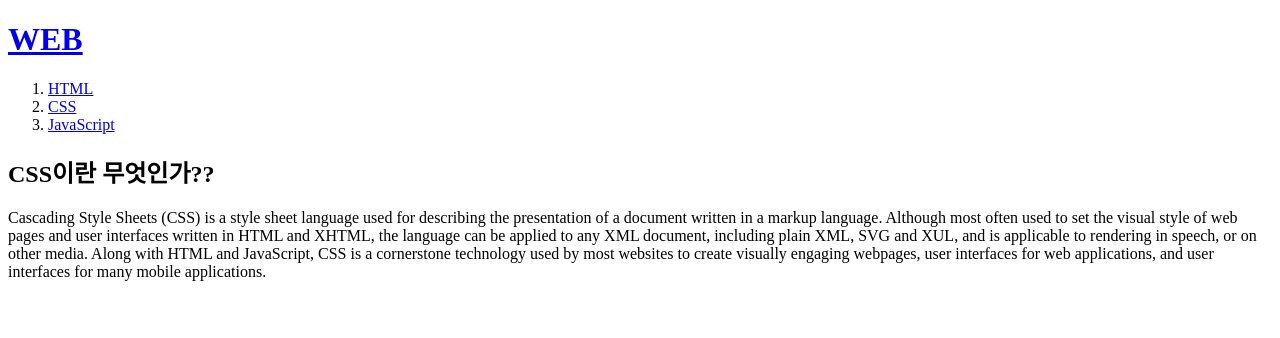
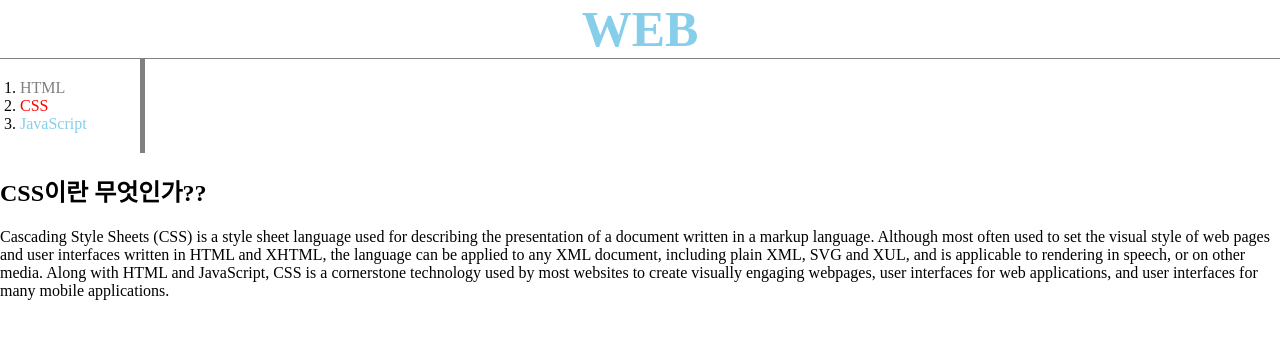
Before and after one commit to kr74508/WEB1, a plain HTML site: page 2.html in a window 1280 px wide. Drawn offline with Linux system fonts and the light colour scheme.

Commit message:
Add files via upload

```diff
--- a/2.html
+++ b/2.html
@@ -1,16 +1,52 @@
-<!doctype HTML>
+<!DOCTYPE HTML>
 <html>
   <head>
       <title>WEB1 - CSS</title>
         <meta charset="utf-8">
+      <style>
+         #active{
+              color: red;
+          }
+          a{
+              color:skyblue;
+              text-decoration: none;
+          }
+          h1{
+              font-size: 50px;
+              text-align: center;
+              border-bottom: 1px solid gray;
+              margin: 0px;
+              padding; 20px
+          }
+          .saw{
+              color:gray;
+          }
+          ol{
+              border-right: 5px solid gray;
+              width: 100px;
+              margin: 0;
+              padding: 20px;
+          }
+          body{
+              margin: 0px;
+          }
+      </style>
       </head>
       <body>
         <h1><a href="index.html">WEB</a></h1>
         <ol>
-          <li><a href="1.html">HTML</a></li>
-          <li><a href="2.html">CSS</a></li>
-          <li><a href="3.html">JavaScript</a></li>
+            <li><a href="1.html" class="saw">HTML</a></li>
+            <li><a href="2.html" class="saw" id="active">CSS</a></li>
+            <li><a href="3.html">JavaScript</a></li>
         </ol>
+          <!--
+          <h1><a href="index.html"><font color="red">WEB</font></a></h1>
+        <ol>
+            <li><a href="1.html"><font color="red">HTML</font></a></li>
+            <li><a href="2.html"><font color="red">CSS</font></a></li>
+            <li><a href="3.html"><font color="red">JavaScript</font></a></li>
+        </ol>
+        -->
         <h2>CSS이란 무엇인가??</h2>
   <p>Cascading Style Sheets (CSS) is a style sheet language used for describing the presentation of a document written in a markup language. Although most often used to set the visual style of web pages and user interfaces written in HTML and XHTML, the language can be applied to any XML document, including plain XML, SVG and XUL, and is applicable to rendering in speech, or on other media. Along with HTML and JavaScript, CSS is a cornerstone technology used by most websites to create visually engaging webpages, user interfaces for web applications, and user interfaces for many mobile applications.</p>
     </body>
```
Also changed, not shown: box.html (added, +19 -0 lines).
